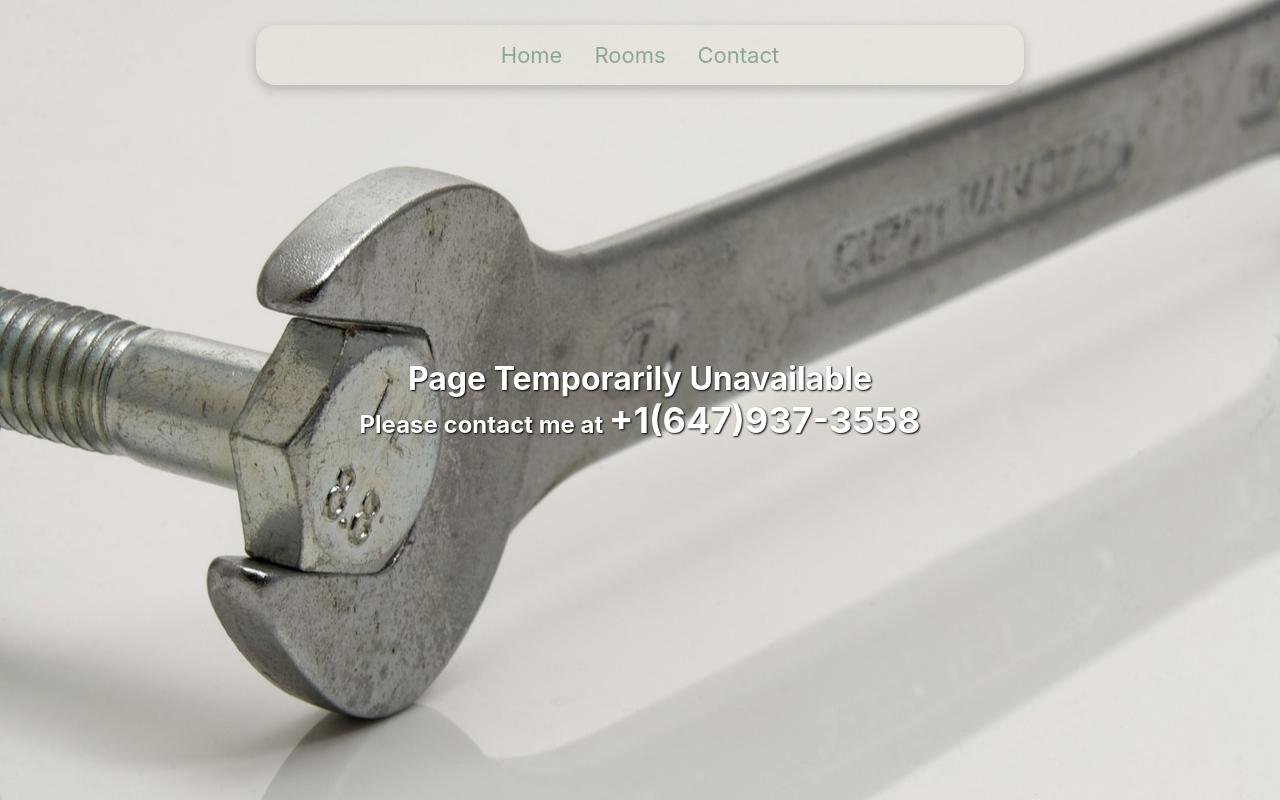
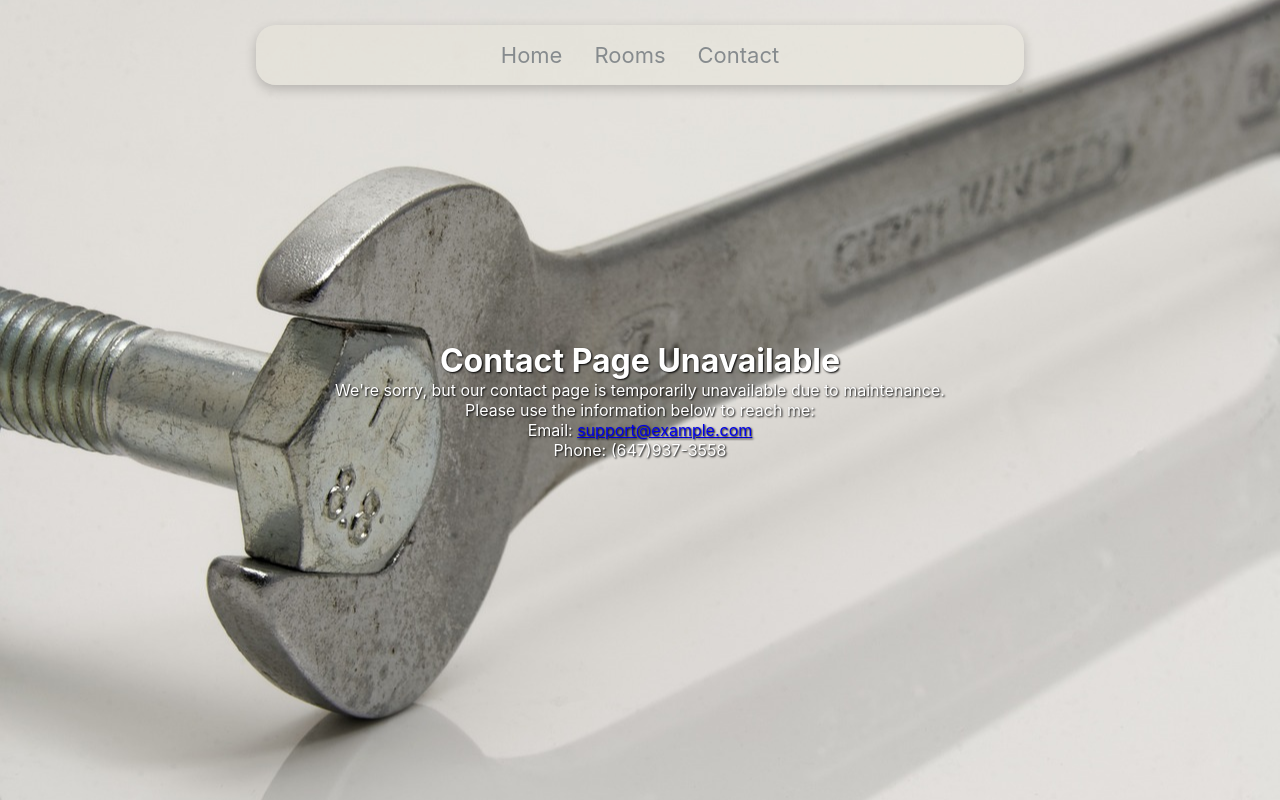
Before and after one commit to yuliaFl/handyMan_React, a React (Create React App) app in the folder proj/: page /contact in a window 1280 px wide. Built offline with nearby package versions, Linux system fonts and the light colour scheme.

Commit message:
adjusted contact page

```diff
--- a/proj/src/pages/Contact.js
+++ b/proj/src/pages/Contact.js
@@ -1,14 +1,22 @@
 import React from "react";
-import "./Contact.css"
+import "./Contact.css";
 
 function Contact() {
   return (
     <div className="home-background">
       <header>
-        <h1>Page Temporarily Unavailable</h1>
-        <h2>
-        Please contact me at <a href="tel:+16479373558" className="phone-link" >+1(647)937-3558</a>
-        </h2>
+        <h1>Contact Page Unavailable</h1>
+        <p>
+          We're sorry, but our contact page is temporarily unavailable due to
+          maintenance.
+        </p>
+        <p>Please use the information below to reach me:</p>
+        <div class="contact-info">
+          <p>
+            Email: <a href="mailto:support@example.com">support@example.com</a>
+          </p>
+          <p>Phone: (647)937-3558</p>
+        </div>
       </header>
     </div>
   );
--- a/proj/src/pages/Home.css
+++ b/proj/src/pages/Home.css
@@ -75,5 +75,7 @@
   }
 
   #estimate-button:hover {
-    background-color: #45a049;
+    background-color: black;
   }
+
+  /*#868B8E*/
--- a/proj/src/pages/Kitchen.css
+++ b/proj/src/pages/Kitchen.css
@@ -10,7 +10,7 @@
   align-items: center;
   color: white;
   text-shadow: 1px 1px 2px black;
-  position: relative; /* Added to make child elements position relative to this */
+  position: relative;
 }
 
 .sink-section {
@@ -18,6 +18,7 @@
   top: 52%;
   left: 80%;
 }
+/*transform: translate(-50%, -50%);*/
 
 /* Dropdown button styles stay the same */
 .dropdown {
--- a/proj/src/pages/Navbar.css
+++ b/proj/src/pages/Navbar.css
@@ -43,7 +43,7 @@
 
 /* Individual nav link styles */
 .nav-links li a {
-    color: #8AA893;
+    color:#868B8E;
     text-decoration: none;
     padding: 8px;
 }
```
